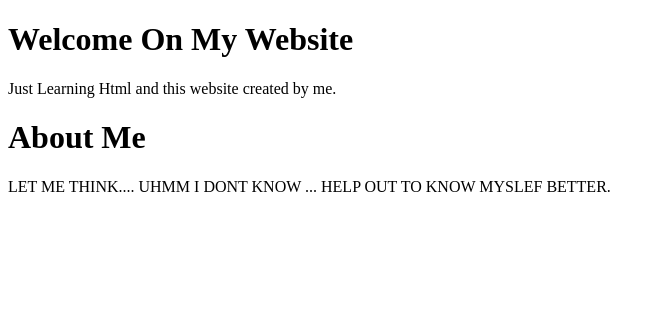
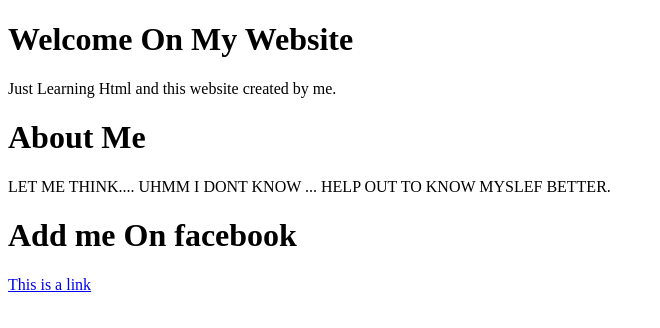
Before and after one commit to sktipwr/sktipwr.github.io, a plain HTML site: page index.html in a window 1280 px wide. Shown: the whole page, without its empty margins (0-660 px from the left). Drawn offline with Linux system fonts and the light colour scheme.

Commit message:
Update index.html

```diff
--- a/index.html
+++ b/index.html
@@ -12,3 +12,11 @@
 </html>
 <h1>About Me</h1>
 <p>LET ME THINK.... UHMM I DONT KNOW ... HELP OUT TO KNOW MYSLEF BETTER.</p>
+<html>
+<body>
+
+<h1>Add me On facebook</h1>
+<a href="http://www.facebook.com/sktipwr">This is a link</a>
+
+  </body>
+</html>
```
